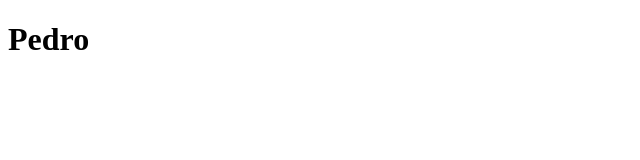
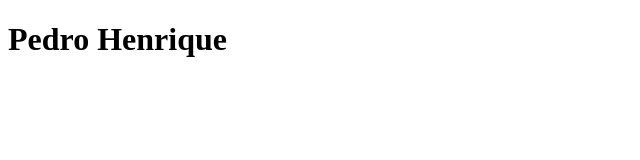
Before and after one commit to Perizzo/Rep1, a plain HTML site: page index.html in a window 1280 px wide. Shown: the whole page, without its empty margins (0-640 px from the left). Drawn offline with Linux system fonts and the light colour scheme.

Commit message:
pedro henrique

```diff
--- a/index.html
+++ b/index.html
@@ -7,6 +7,6 @@
     <title>Document</title>
 </head>
 <body>
-    <h1> Pedro </h1>
+    <h1> Pedro Henrique </h1>
 </body>
 </html>
```
